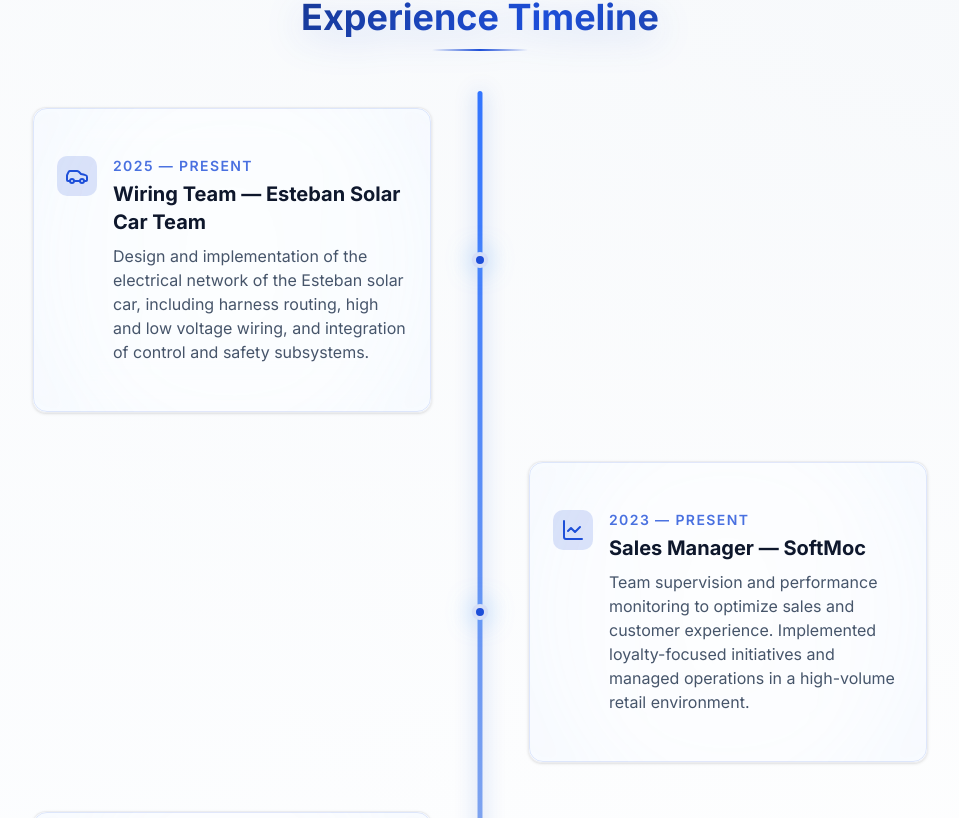
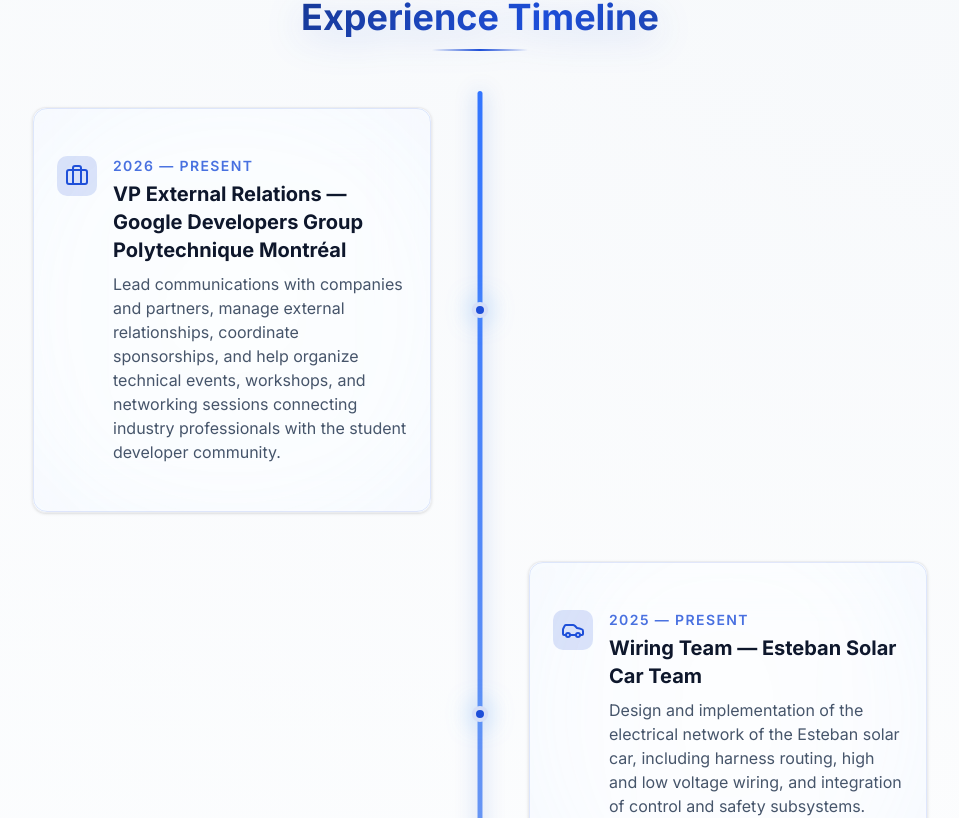
Before and after one commit to AbderrahmaneErraqabi/portfolio-abderrahmane, a Next.js app: page / in a window 1280 px wide. Shown: the part 1702-2520 px from the top of the page, without its empty margins (160-1119 px from the left). Built offline with nearby package versions, Linux system fonts and the light colour scheme.

Commit message:
Add GDG VP External Relations role to experience section

```diff
--- a/components/experience.tsx
+++ b/components/experience.tsx
@@ -2,6 +2,13 @@ import { Card, CardContent } from "@/components/ui/card"
 import { Briefcase, Car, LineChart } from "lucide-react"
 
 const experiences = [
+  {
+    year: "2026 — Present",
+    title: "VP External Relations — Google Developers Group Polytechnique Montréal",
+    description:
+      "Lead communications with companies and partners, manage external relationships, coordinate sponsorships, and help organize technical events, workshops, and networking sessions connecting industry professionals with the student developer community.",
+    icon: Briefcase,
+  },
   {
     year: "2025 — Present",
     title: "Wiring Team — Esteban Solar Car Team",
```
